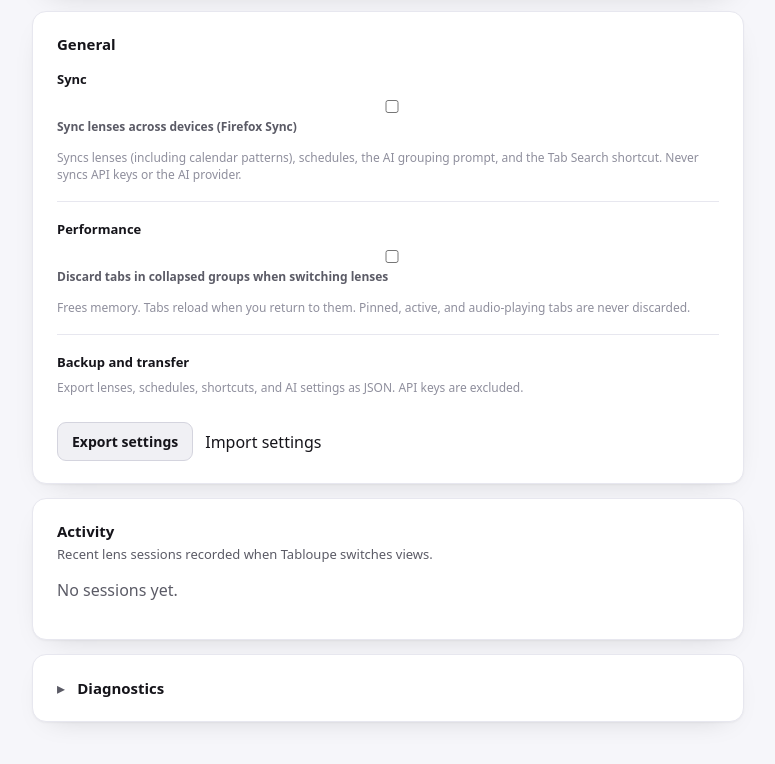
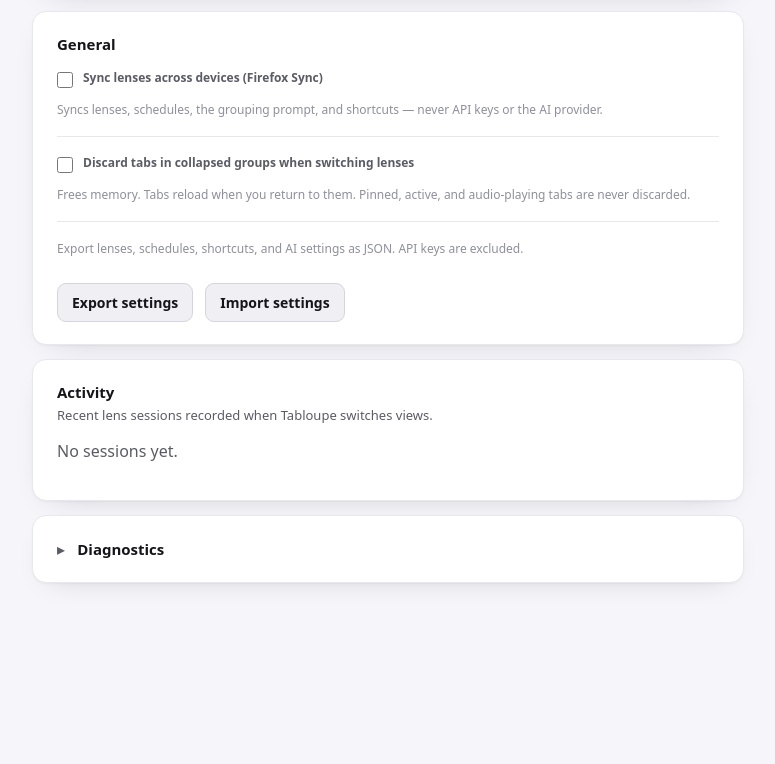
Before and after one commit to enieuwy/Tabloupe, a browser extension: page options.html in a window 1280 px wide. Shown: the part 1668-2432 px from the top of the page, without its empty margins (252-1027 px from the left). After the commit the page ends 2329 px from the top, so only its background shows below. Drawn offline with Linux system fonts and the light colour scheme.

Commit message:
Fix General card: real toggle-row styles, button-styled Import, no redundant sub-headings
The restructure referenced .toggle/.inline-toggle/.import-label classes that
were never defined, so checkboxes floated centered above their labels and
Import rendered as bare text. Define the toggle row (checkbox aligned to the
first text line, label as click target) and mirror button.secondary styling
on the file-input label. Drop the Sync/Performance/Backup sub-headings that
restated their single control, and tighten the sync hint to one sentence.
Schedule editor toggles pick up the same row styling.

```diff
--- a/options.css
+++ b/options.css
@@ -437,11 +437,44 @@ label span {
   border-top: 1px solid var(--card-border);
 }
 
-.setting-group-title {
-  margin: 0;
-  font-size: 13px;
+/* A settings toggle row: checkbox aligned with the first text line, hint
+   below at full width. The label is the click target. */
+.toggle {
+  display: flex;
+  align-items: flex-start;
+  gap: 10px;
+  cursor: pointer;
+  font-size: 14px;
+  font-weight: 500;
+  line-height: 1.4;
+}
+
+.toggle input[type="checkbox"] {
+  flex: none;
+  width: 16px;
+  height: 16px;
+  margin: 2px 0 0;
+  accent-color: var(--accent);
+  cursor: pointer;
+}
+
+/* A <label> styled as a secondary button (file-input trigger): labels get
+   none of the button element's UA/base styling, so mirror it explicitly. */
+.import-label {
+  display: inline-block;
+  border: 1px solid var(--border);
+  border-radius: var(--radius-sm);
+  background: var(--surface);
+  color: var(--fg);
+  cursor: pointer;
   font-weight: 600;
-  color: var(--fg);
+  font-size: 14px;
+  padding: 9px 14px;
+  transition: background 0.12s ease, border-color 0.12s ease;
+}
+
+.import-label:hover {
+  background: var(--surface-2);
 }
 
 /* An explicit `display` overrides the UA [hidden] rule, so restore it. */
--- a/options.html
+++ b/options.html
@@ -218,18 +218,16 @@
       </div>
 
       <div class="setting-group">
-        <h3 class="setting-group-title">Sync</h3>
-        <label class="toggle inline-toggle" for="sync-lenses">
+        <label class="toggle" for="sync-lenses">
           <input id="sync-lenses" type="checkbox">
           <span>Sync lenses across devices (Firefox Sync)</span>
         </label>
-        <p class="field-hint">Syncs lenses (including calendar patterns), schedules, the AI grouping prompt, and the Tab Search shortcut. Never syncs API keys or the AI provider.</p>
+        <p class="field-hint">Syncs lenses, schedules, the grouping prompt, and shortcuts — never API keys or the AI provider.</p>
         <p id="sync-last-error" class="field-hint" role="status" aria-live="polite" hidden></p>
       </div>
 
       <div class="setting-group">
-        <h3 class="setting-group-title">Performance</h3>
-        <label class="toggle inline-toggle" for="discard-collapsed-tabs">
+        <label class="toggle" for="discard-collapsed-tabs">
           <input id="discard-collapsed-tabs" type="checkbox">
           <span>Discard tabs in collapsed groups when switching lenses</span>
         </label>
@@ -237,7 +235,6 @@
       </div>
 
       <div class="setting-group">
-        <h3 class="setting-group-title">Backup and transfer</h3>
         <p class="field-hint">Export lenses, schedules, shortcuts, and AI settings as JSON. API keys are excluded.</p>
         <div class="provider-actions">
           <button id="settings-export" type="button" class="secondary">Export settings</button>
--- a/options.js
+++ b/options.js
@@ -1598,7 +1598,7 @@ function makeScheduleEditor(lens) {
   const wrap = document.createElement("div");
   wrap.className = "schedule-editor";
   const label = document.createElement("label");
-  label.className = "toggle inline-toggle";
+  label.className = "toggle";
   const checkbox = document.createElement("input");
   checkbox.type = "checkbox";
   checkbox.checked = schedule.enabled;
```
